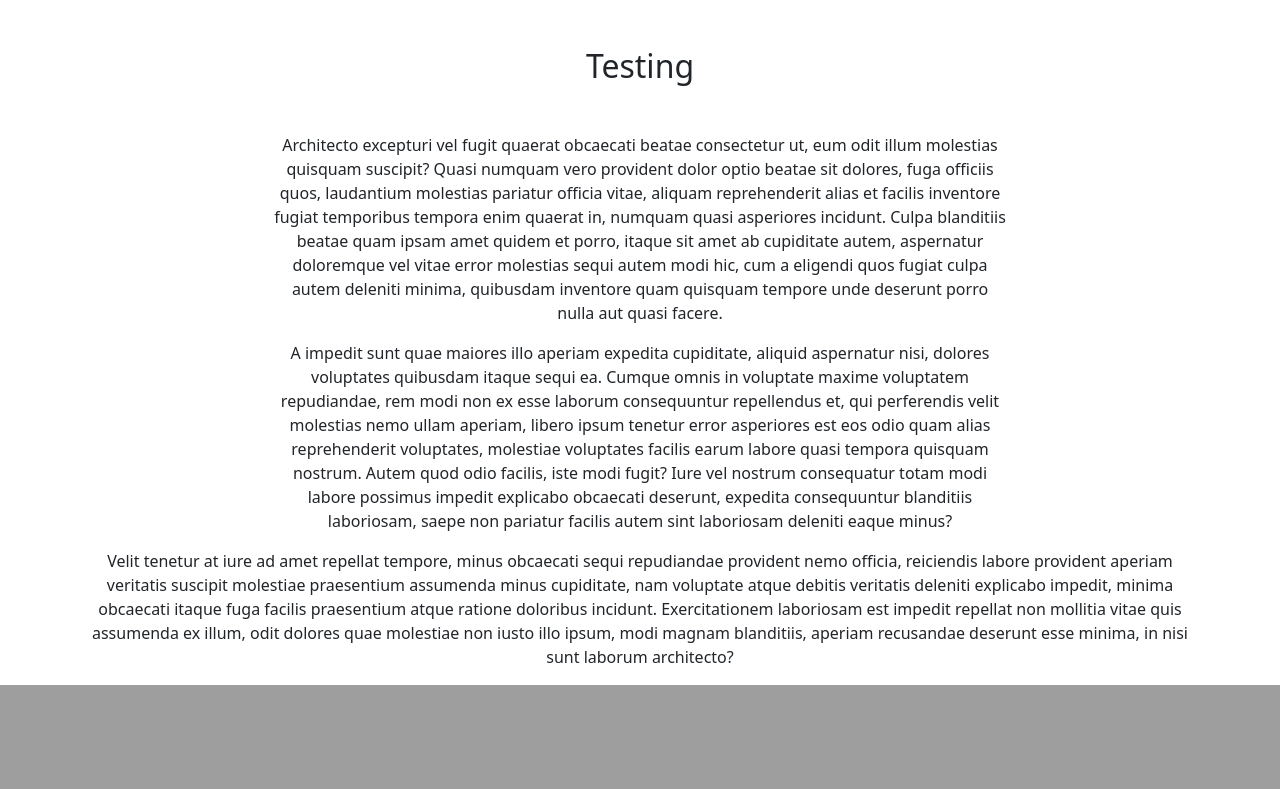
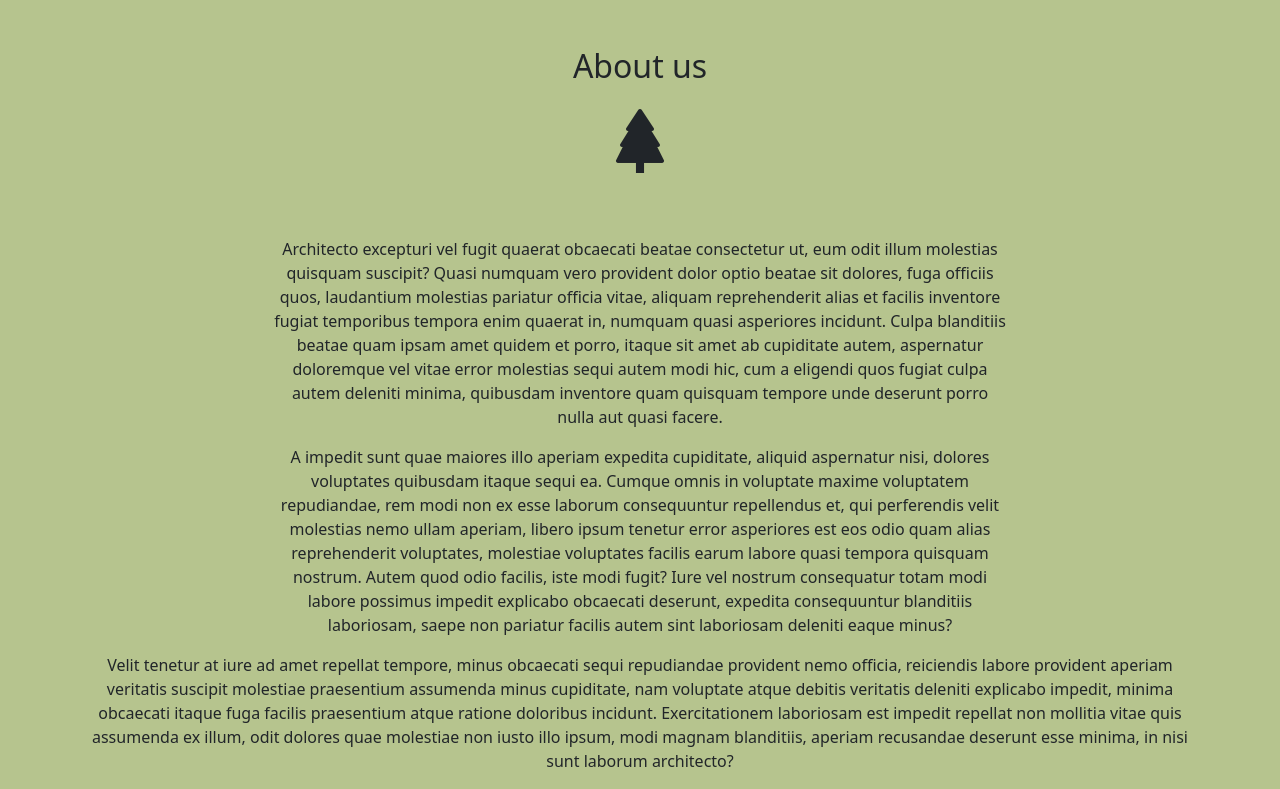
Before and after one commit to amaredia3/HappyCampers, a Django app: page /home in a window 1280 px wide. Shown: the part 801-1590 px from the top of the page. Before the commit the page ends 1486 px from the top, so only its background shows below. Run offline with Django 4.2, Linux system fonts and the light colour scheme.

Commit message:
home page

```diff
--- a/app/templates/base.html
+++ b/app/templates/base.html
@@ -10,7 +10,9 @@
         {% block css %}
 
         {% endblock css %}
-        <link href="https://cdn.jsdelivr.net/npm/bootstrap@5.2.0/dist/css/bootstrap.min.css" rel="stylesheet" integrity="sha384-gH2yIJqKdNHPEq0n4Mqa/HGKIhSkIHeL5AyhkYV8i59U5AR6csBvApHHNl/vI1Bx" crossorigin="anonymous">        <title>HappyCampers</title>
+        <link href="https://cdn.jsdelivr.net/npm/bootstrap@5.2.0/dist/css/bootstrap.min.css" rel="stylesheet" integrity="sha384-gH2yIJqKdNHPEq0n4Mqa/HGKIhSkIHeL5AyhkYV8i59U5AR6csBvApHHNl/vI1Bx" crossorigin="anonymous">
+        <link rel="stylesheet" href="https://cdn.jsdelivr.net/npm/bootstrap-icons@1.5.0/font/bootstrap-icons.css">
+        <title>HappyCampers</title>
 
     </head>
     <body>
--- a/app/templates/home.html
+++ b/app/templates/home.html
@@ -12,10 +12,10 @@
         <div class="container-fluid d-flex align-items-center justify-content-center h-100">
             <div class="row d-flex justify-content-center text-center">
                 <div class="col-md-10">
-                    <h2 class="display-1 text-white pt-5 mb-2"><strong>Happy Campers</strong></h2>
+                    <h2 class="display-1 text-white pt-5 mb-2"><strong>Happy Campers' HandBook</strong></h2>
                     <hr class="hr-light">
-                    <h4 class="text-white my-4">Looking for a natural park to explore the outdoors?</h4>
-                    <button type="button" class="btn btn-light">Reserve here</button>
+                    <h4 class="text-white my-4">To guide you though the United States' natural beauty.</h4>
+                    <a type="button" class="btn btn-light" href="{%  url 'parks' %}">View Parks</a>
                 </div>
             </div>
         </div>
@@ -24,9 +24,12 @@
 </header>
 
 <main class="mt-5">
-  <div class="container">
+
+  <div class="container" id="about_us">
     <section class="text-center">
-      <h2 class="mb-5">Testing</h2>
+      <h2>About us</h2>
+      <i class="bi bi-tree-fill" style="font-size: 4rem;"></i>
+      <div class="mb-5"></div>
       <!--Grid row-->
       <div class="row d-flex justify-content-center mb-4">
         <!--Gride column-->
--- a/static/home.css
+++ b/static/home.css
@@ -3,6 +3,7 @@ body,
 header,
 #intro {
     height: 100%;
+    background-color: #b6c48e;
 }
 
 
@@ -12,4 +13,9 @@ header,
     -moz-background-size: cover;
     -o-background-size: cover;
     background-size: cover;
+    background-color: #b6c48e;
 }
+
+#about_us {
+    background-color: #b6c48e;
+}
```
